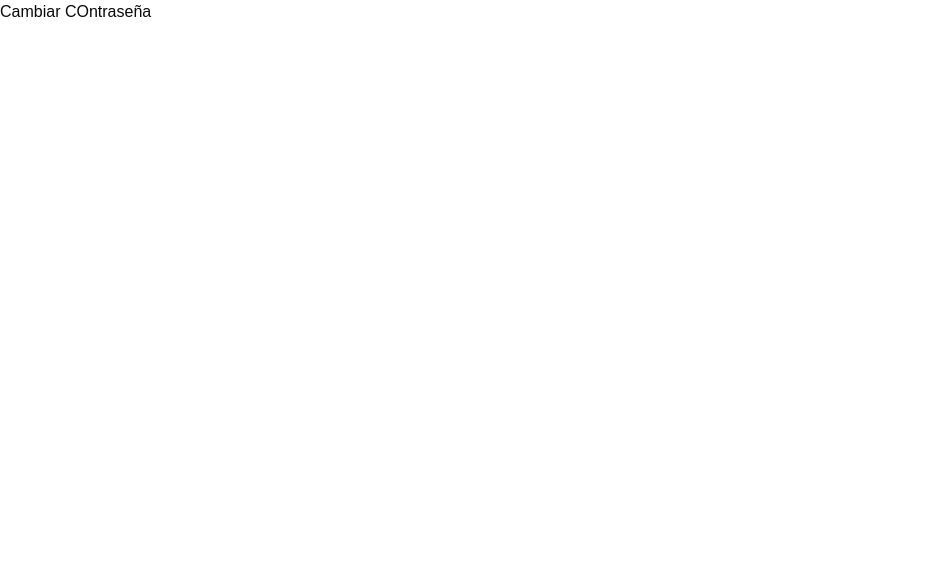
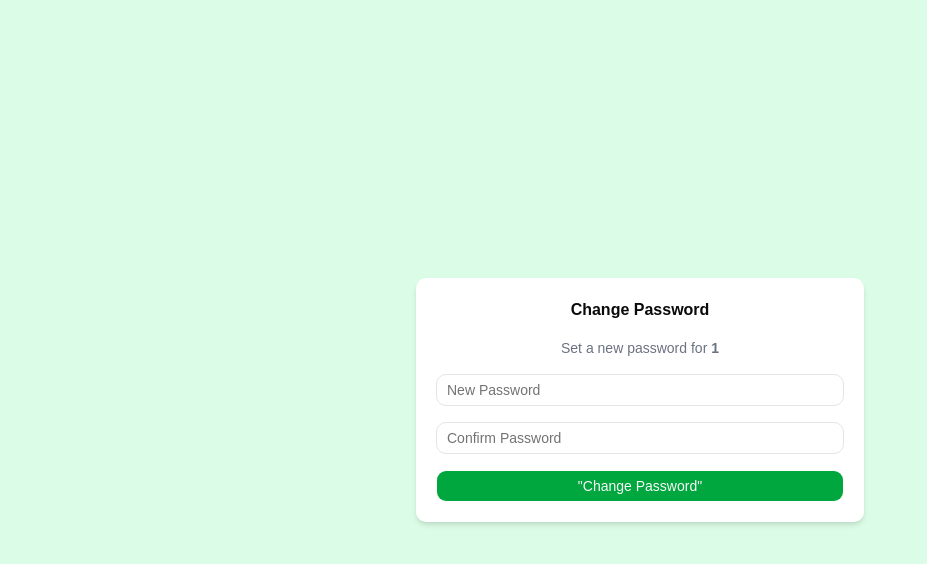
Before and after one commit to MarcosDavd/mernProject, a React (Vite) app in the folder frontend/: page /change-password/1 in a window 1280 px wide. Shown: the top 564 px of the page, without its empty margins (0-927 px from the left). Built offline with nearby package versions, Linux system fonts and the light colour scheme.

Commit message:
feat : change password page

```diff
--- a/frontend/src/components/Navbar.jsx
+++ b/frontend/src/components/Navbar.jsx
@@ -1,6 +1,6 @@
 import { BookA, BookOpen, LogOut, User } from 'lucide-react'
 import React from 'react'
-import { Link } from 'react-router-dom'
+import { Link, useNavigate } from 'react-router-dom'
 import {
     DropdownMenu,
     DropdownMenuContent,
@@ -18,8 +18,7 @@ import { toast } from 'sonner'
 const Navbar = () => {
     const { user, setUser } = getData()
     const accessToken = localStorage.getItem("accessToken")
-    console.log(user);
-
+    const navigate = useNavigate()
     const logoutHandler = async () => {
         try {
             const res = await axios.post(`http://localhost:5000/user/logout`, {}, {
@@ -31,6 +30,7 @@ const Navbar = () => {
                 setUser(null)
                 toast.success(res.data.message)
                 localStorage.clear()
+                navigate('/login')
             }
         } catch (error) {
             console.log(error);
@@ -69,7 +69,7 @@ const Navbar = () => {
                                         <DropdownMenuItem onClick={logoutHandler}><LogOut />Logout</DropdownMenuItem>
                                     </DropdownMenuGroup>
                                 </DropdownMenuContent>
-                            </DropdownMenu> : <Link to={'/login'}><li>Login</li></Link>
+                            </DropdownMenu> : <Link to={'/login'}><li>Login </li></Link>
                         }
                     </ul>
                 </div>
--- a/frontend/src/components/ProtectedRoute.jsx
+++ b/frontend/src/components/ProtectedRoute.jsx
@@ -1,14 +1,13 @@
 import { getData } from '@/context/userContext'
 import React from 'react'
-import { useNavigate } from 'react-router-dom';
-
+import { Navigate } from 'react-router-dom';
+Navigate
 const ProtectedRoute = ({children}) => {
-    const {navigate} = useNavigate();
   const {user} = getData();
     return (
     <div>
         {
-            user ? children:< navigate to={'/login'}/>
+            user ? children:< Navigate to={'/login'}/>
         }
     </div>
   )
--- a/frontend/src/pages/ChangePassword.jsx
+++ b/frontend/src/pages/ChangePassword.jsx
@@ -1,9 +1,82 @@
-import React from 'react'
+import { Button } from '@/components/ui/button'
+import { Input } from '@/components/ui/input'
+import axios from 'axios'
+import { Loader2 } from 'lucide-react'
+import React, { useState } from 'react'
+import { useNavigate, useParams } from 'react-router-dom'
 
 const ChangePassword = () => {
+
+  const { email } = useParams()
+  const [error, setError] = useState("")
+  const [success, setSuccess] = useState("")
+  const [isLoading, setIsLoading] = useState(false)
+  const [newPassword, setNewPassword] = useState("")
+  const [confirmPassword, setConsfirmPassword] = useState("")
+  const navigate = useNavigate()
+
+  const handleChangePassword = async () =>{
+    setError("")
+    setSuccess("")
+    if(!newPassword || !confirmPassword ){
+      setError("Please fill in all fields")
+      return
+    }
+    if(newPassword !== confirmPassword){
+      setError("Password do not match")
+      return
+    }
+    try {
+      setIsLoading(true)
+      const res = await axios.post(`http://localhost:5000/user/change-password/${email}`,{
+        newPassword,
+        confirmPassword
+      })
+      setSuccess(res.data.message)
+      setTimeout(()=>{
+        navigate('/login')
+      },4000)
+    } catch (error) {
+      setError(error.response?.data?.message || "Something went wrong")
+    }finally{
+      setIsLoading(false)
+    }
+  }
+
   return (
-    <div>
-      Cambiar COntraseña
+    <div className='min-h-screen flex items-center justify-center bg-green-100 px-4 '>
+      <div className='bg-white shadow-md rounded-lg p-5 max-w-md w-full'>
+        <h2 className='text-2x1 font-semibold mb-4 text-center '>Change Password</h2>
+          <p className='text-sm text-gray-500 text-center mb-4'>
+            Set a new password for <span className='font-semibold'>{email}</span>
+          </p>
+          {error && <p className='text-red-500 text-sm mb-3 text-center'>{error}</p>}
+          {success && <p className='text-green-500 text-sm mb-3 text-center'>{success}</p>}
+          <div className='space-y-4 '>
+            <Input
+              type='password'
+              placeholder="New Password"
+              value={newPassword}
+              onChange={(e)=>setNewPassword(e.target.value)}
+            />
+            <Input
+              type='password'
+              placeholder="Confirm Password"
+              value={confirmPassword}
+              onChange={(e)=>setConsfirmPassword(e.target.value)}
+            />
+            <Button className='w-full bg-green-600 hover:bg-green-500'
+            disabled={isLoading}
+            onClick={handleChangePassword}>
+            {
+              isLoading ? <><Loader2 className='mr-2 w-4 animate-spin'/>Changing</>
+              :<>"Change Password"</>
+            }
+            </Button>
+          </div>
+
+      </div>
+
     </div>
   )
 }
--- a/frontend/src/pages/Login.jsx
+++ b/frontend/src/pages/Login.jsx
@@ -125,6 +125,9 @@ const Login = () => {
                       Login in to your account..
                     </>) : "Login"}
                 </Button>
+                <Button onClick={()=>{navigate('/signup')}} type="submit" className="w-full bg-chart-3">
+                  SignUp
+                </Button>
               </CardFooter>
             </Card>
           </div>
```
